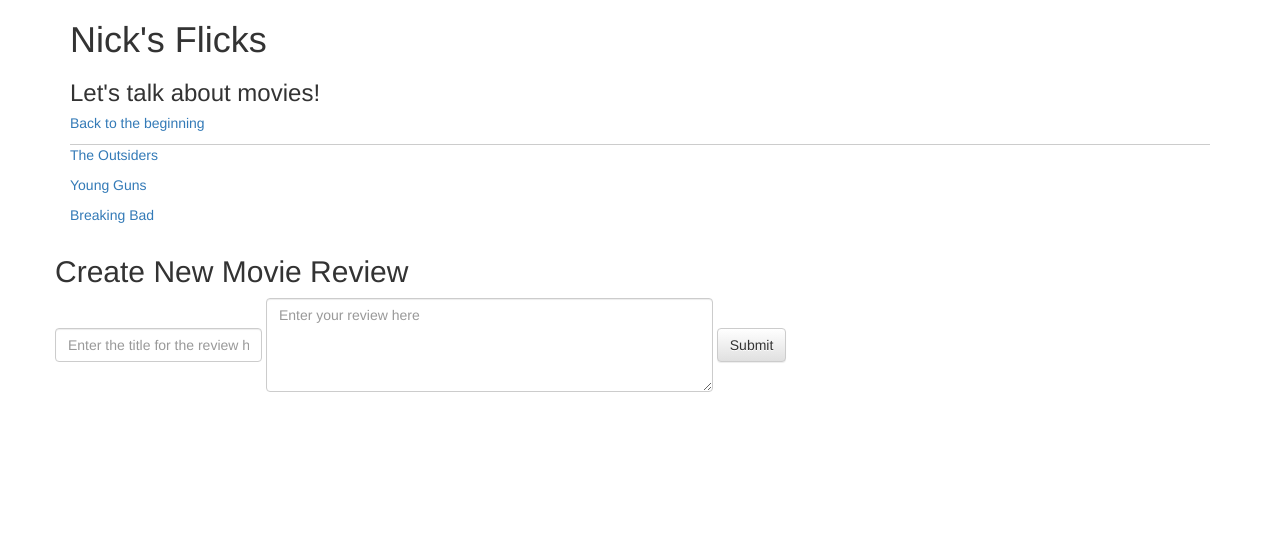
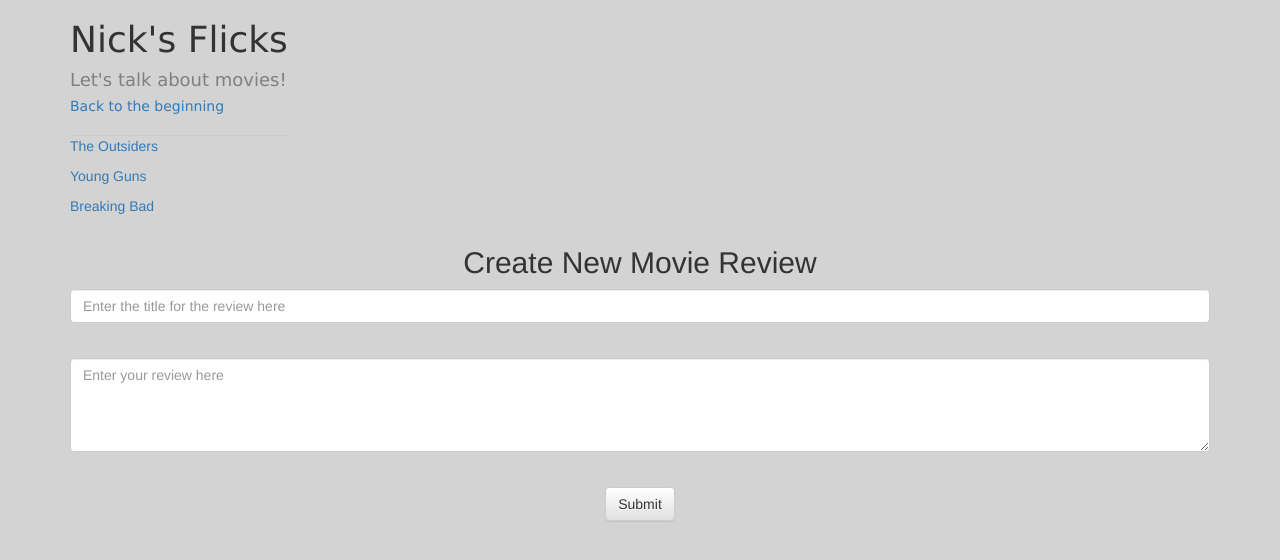
Before and after one commit to don35m/nick-flix, a plain HTML site: page index.html at #!/reviews in a window 1280 px wide. Drawn offline with nearby package versions, Linux system fonts and the light colour scheme.

Commit message:
Start to style

```diff
--- a/css/styles.css
+++ b/css/styles.css
@@ -1,4 +1,33 @@
+body {
+  background-color: lightgray;
+}
+
 .header {
+  display: inline-block;
   border-bottom: 1px solid #ccc;
-  padding-bottom: 3px;
+  padding-bottom: 10px;
+  font-family: Verdana,Geneva,sans-serif;
+  font-weight: 900;
 }
+
+.centered {
+  text-align: center;
+}
+
+.header h4 {
+color: gray;
+}
+
+.welcome {
+  text-align: center;
+  padding-top: 200px;
+
+}
+
+.enter-btn button {
+  text-color: black;
+}
+
+ .reviewId {
+   padding-top: 50px;
+ }
--- a/partials/header.html
+++ b/partials/header.html
@@ -1,5 +1,5 @@
 <div class ="header">
   <h1>Nick's Flicks</h1>
-  <h3>Let's talk about movies!</h3>
+  <h4>Let's talk about movies!</h4>
   <h5><a ui-sref="home" ng-hide="currentPath === '/' || currentPath === ''" hometext></a></h5>
 </div>
--- a/partials/reviews.html
+++ b/partials/reviews.html
@@ -6,19 +6,22 @@
   </div>
   <div class ="col-md-6" ui-view="body"></div>
 </div>
+  <div class="centered">
 
-<div class="row">
+
+
         <h2>Create New Movie Review</h2>
-    <form ng-submit="MoviesFactory.addReview()" class="form-inline" role="form">
+        <form ng-submit="MoviesFactory.addReview()" role="form">
           <div class="form-group">
             <input type="text" ng-model="MoviesFactory.reviewTitle" class="form-control"
             placeholder="Enter the title for the review here">
           </div>
+          <br>
           <div class="form-group">
             <textarea rows="4" cols="50" ng-model="MoviesFactory.reviewBody" class="form-control"
              placeholder="Enter your review here"></textarea>
           </div>
+          <br>
           <button type="submit" class="btn btn-default">Submit</button>
         </form>
       </div>
-</div>
--- a/services/MoviesFactory.js
+++ b/services/MoviesFactory.js
@@ -6,7 +6,7 @@ nickFlix.factory('MoviesFactory', function MoviesFactory() {
      reviewId: 1
     },
     {reviewTitle: "Young Guns",
-     reviewBody: "One of the best movies ever!!",
+     reviewBody: "Lorem ipsum dolor sit amet, consectetur adipiscing elit, sed do eiusmod tempor incididunt ut labore et dolore magna aliqua. Ut enim ad minim veniam, quis nostrud exercitation ullamco laboris nisi ut aliquip ex ea commodo consequat. Duis aute irure dolor in reprehenderit in voluptate velit esse cillum dolore eu fugiat nulla pariatur. Excepteur sint occaecat cupidatat non proident, sunt in culpa qui officia deserunt mollit anim id est laborum.",
      reviewId: 2
     },
     {reviewTitle: "Breaking Bad",
```
Also changed, not shown: partials/home.html (+5 -2 lines), partials/userReview.html (+3 -1 lines). Lines whose indentation alone changed are shown as unchanged.
